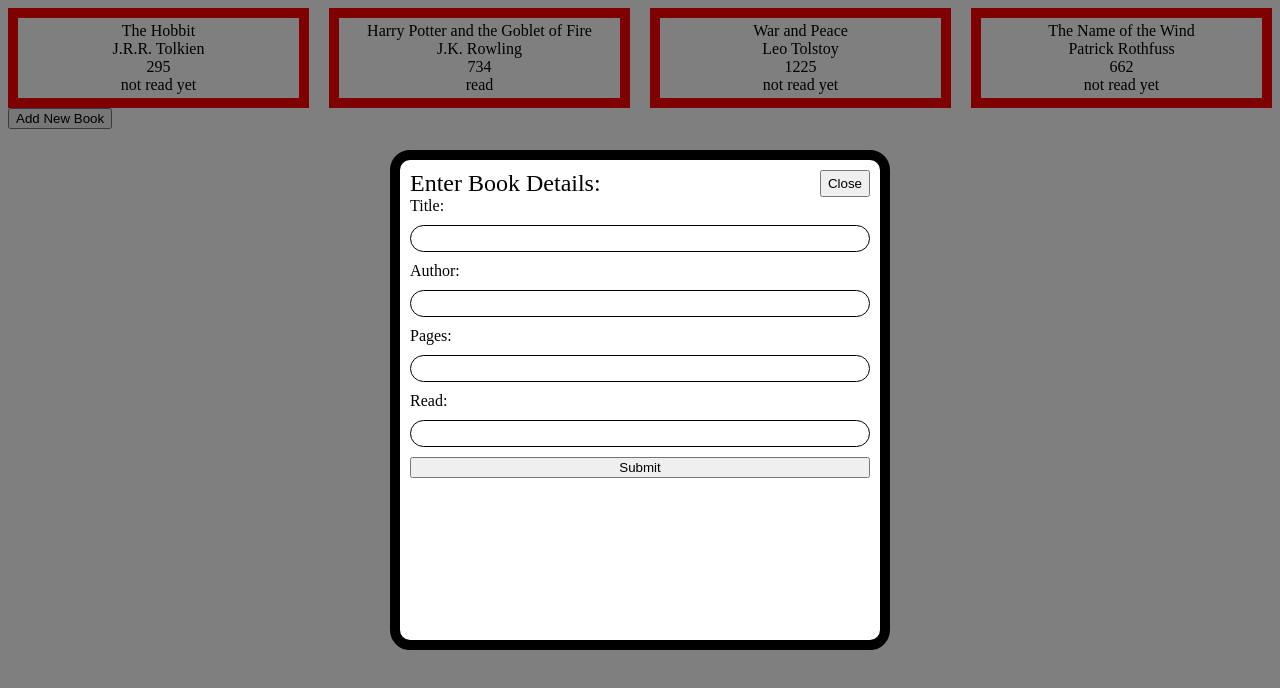
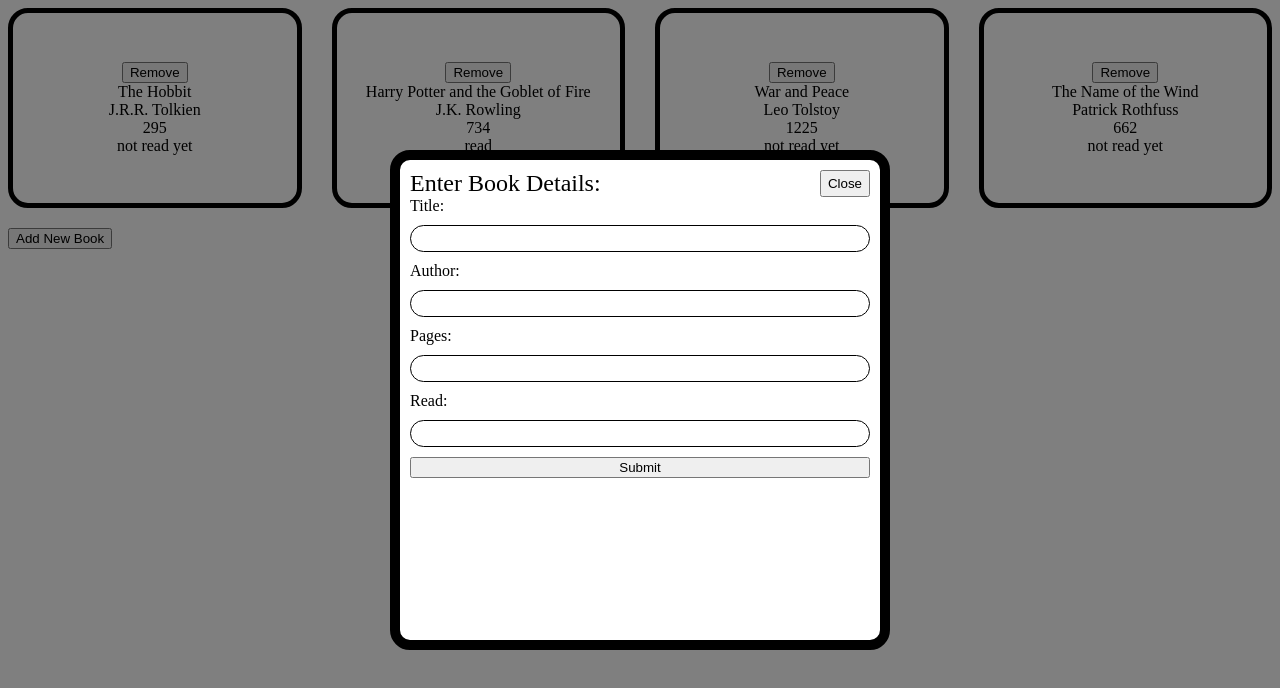
Before and after one commit to jbialkin98/library, a plain HTML site: page index.html in a window 1280 px wide. Drawn offline with Linux system fonts and the light colour scheme.

Commit message:
Remove button also removes from library

```diff
--- a/code.js
+++ b/code.js
@@ -42,9 +42,22 @@ myLibrary.forEach((book) => {
 });
 
 function displayBookInfo(book) {
+    let index = myLibrary.indexOf(book);
+
     const bookCard = document.createElement('div');
     bookCard.classList.add('bookCard');
     container.appendChild(bookCard);
+
+    const removeButton = document.createElement('button');
+    removeButton.classList.add('removeButton');
+    removeButton.textContent = 'Remove';
+    bookCard.appendChild(removeButton);
+
+    removeButton.addEventListener('click', () => {
+        removeDiv(bookCard);
+        removeFromLibrary(index);
+    });
+
     for (let i = 0; i < 4; i++) {
         switch (i) {
             case 0:
@@ -109,3 +122,11 @@ function callbackFunction(event) {
     const newEntry = new Book(formDataObj.title, formDataObj.author, formDataObj.pages, formDataObj.read);
     displayBookInfo(newEntry);
 }
+
+function removeDiv(bookCard) {
+    bookCard.remove();
+}
+
+function removeFromLibrary(index) {
+    myLibrary.splice(index, 1);
+}
--- a/styles.css
+++ b/styles.css
@@ -5,17 +5,19 @@
 .container {
     display: grid;
     grid-template-columns: repeat(auto-fit, minmax(250px, 1fr));
-    gap: 20px;
+    gap: 30px;
+    margin-bottom: 20px;
 }
 
 .bookCard {
-    border: 10px solid red;
-    min-height: 100px;
-    min-width: 100px;
+    border: 5px solid black;
+    border-radius: 20px;
+    height: 200px;
     display: flex;
     flex-direction: column;
     justify-content: center;
     align-items: center;
+
 }
 
 .popUpDisplay {
```
